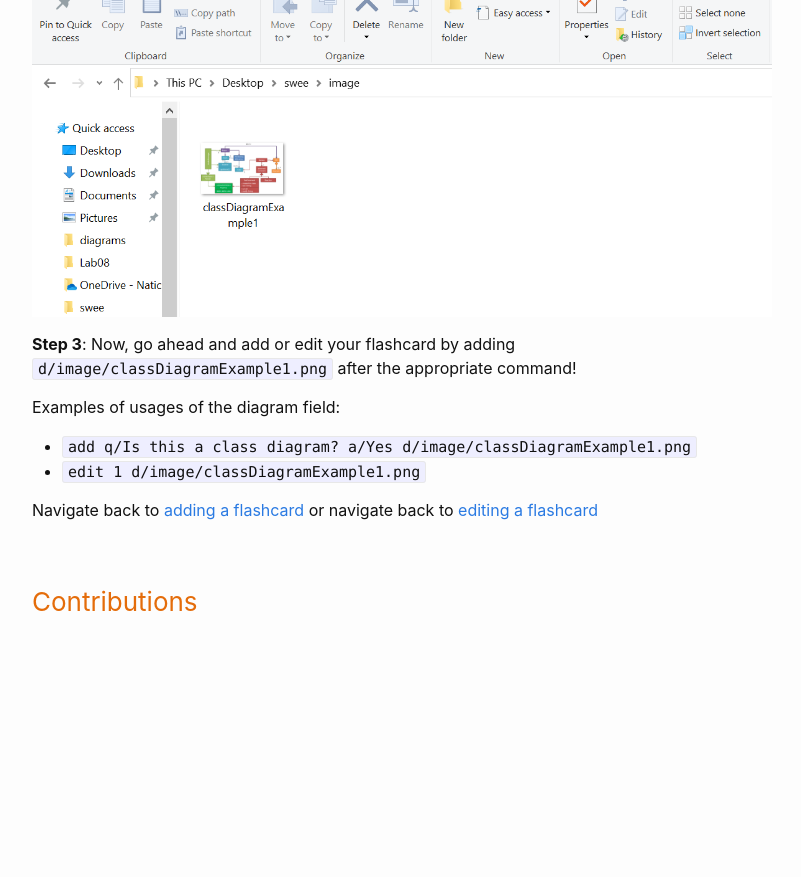
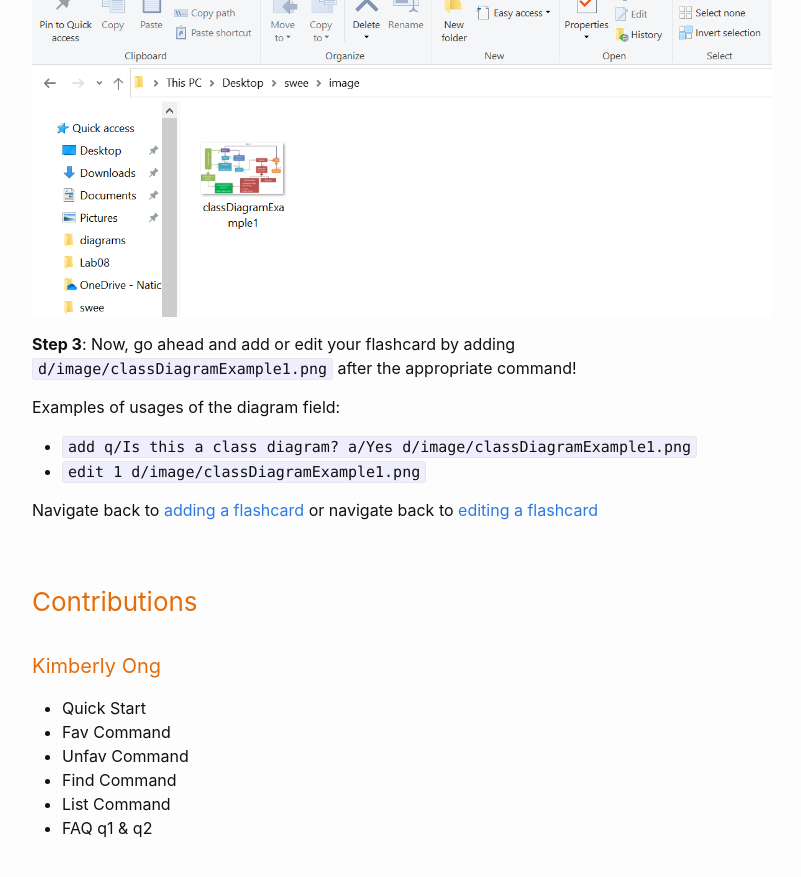
Before and after one commit to minzzelo/cs2101ug, a Jekyll site: the page built from docs/UserGuide.md, in a window 1280 px wide and 900 px high, scrolled down 37444 px. Shown: the top 877 px of the window, without its empty margins (238-1039 px from the left). Built offline with Jekyll 4.4.1, drawn with Linux system fonts in a browser that asks for light colours; emoji names are drawn with the system emoji font; before the commit the page ends 38125 px from its top, so only the background shows below that.

Commit message:
add contribution

```diff
--- a/docs/UserGuide.md
+++ b/docs/UserGuide.md
@@ -806,3 +806,11 @@ Navigate back to [adding a flashcard](#add-a-flashcard--add) or navigate back to
 <div style="page-break-after: always;"></div>
 
 ### Contributions
+
+#### Kimberly Ong
+- Quick Start
+- Fav Command
+- Unfav Command
+- Find Command
+- List Command
+- FAQ q1 & q2
```
